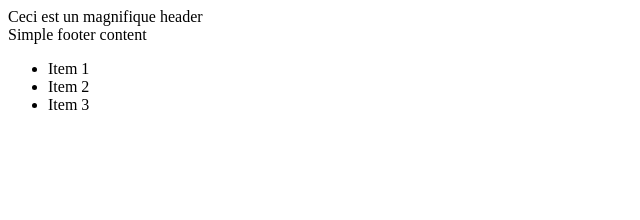
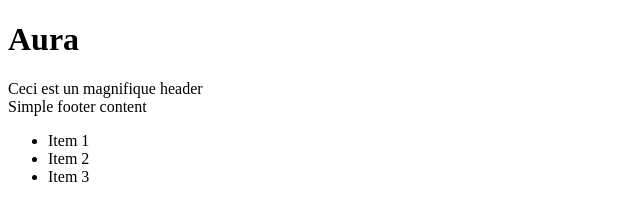
Before and after one commit to Imadecrypte/gittp, a plain HTML site: page index.html in a window 1280 px wide. Shown: the whole page, without its empty margins (0-640 px from the left). Drawn offline with Linux system fonts and the light colour scheme.

Commit message:
feat(title-B) : add HTML

```diff
--- a/index.html
+++ b/index.html
@@ -6,6 +6,7 @@
     <title>Document</title>
 </head>
 <body>
+    <h1>Aura</h1>
     <header>Ceci est un magnifique header</header>
     <footer>
         Simple footer content
```
